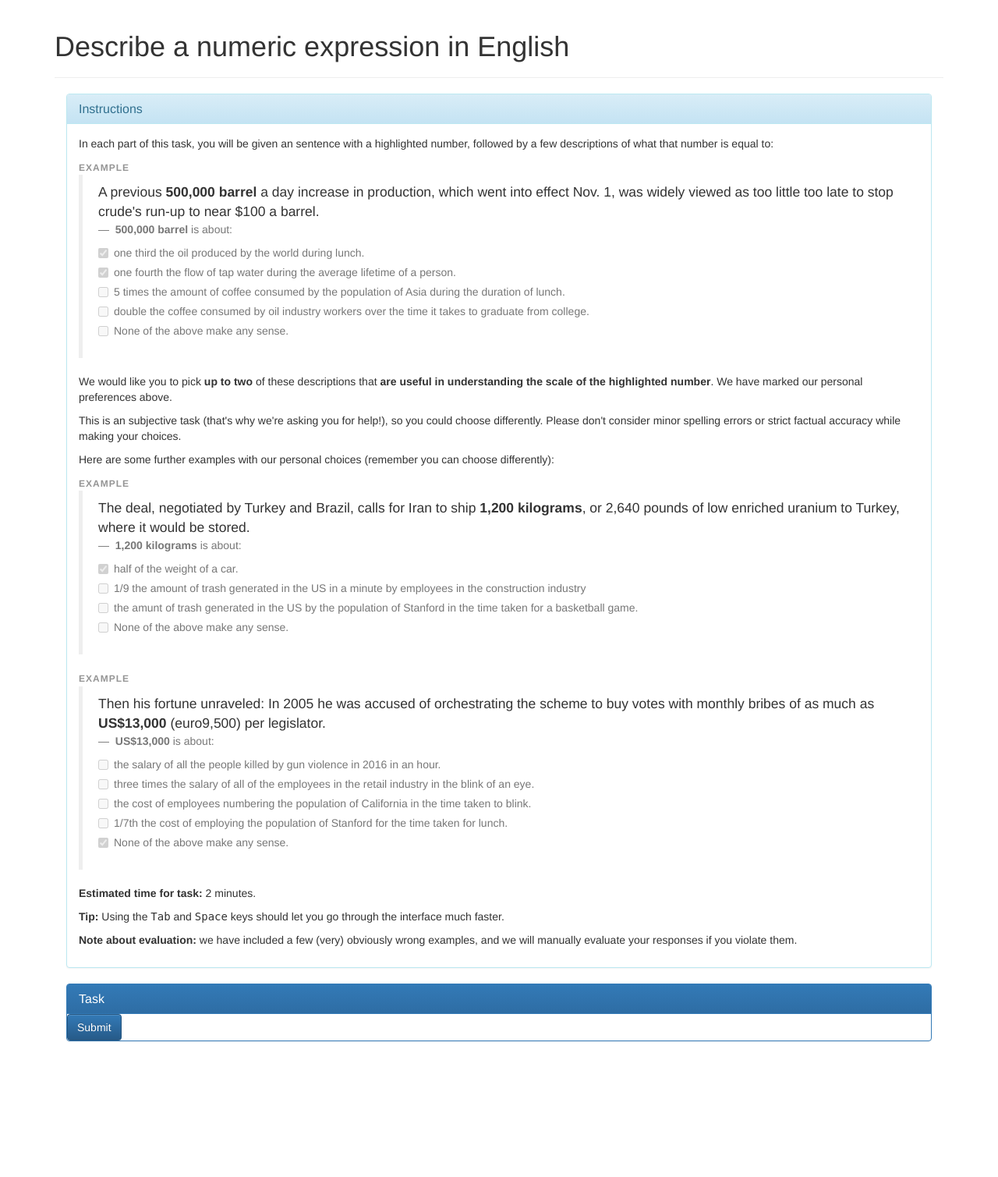
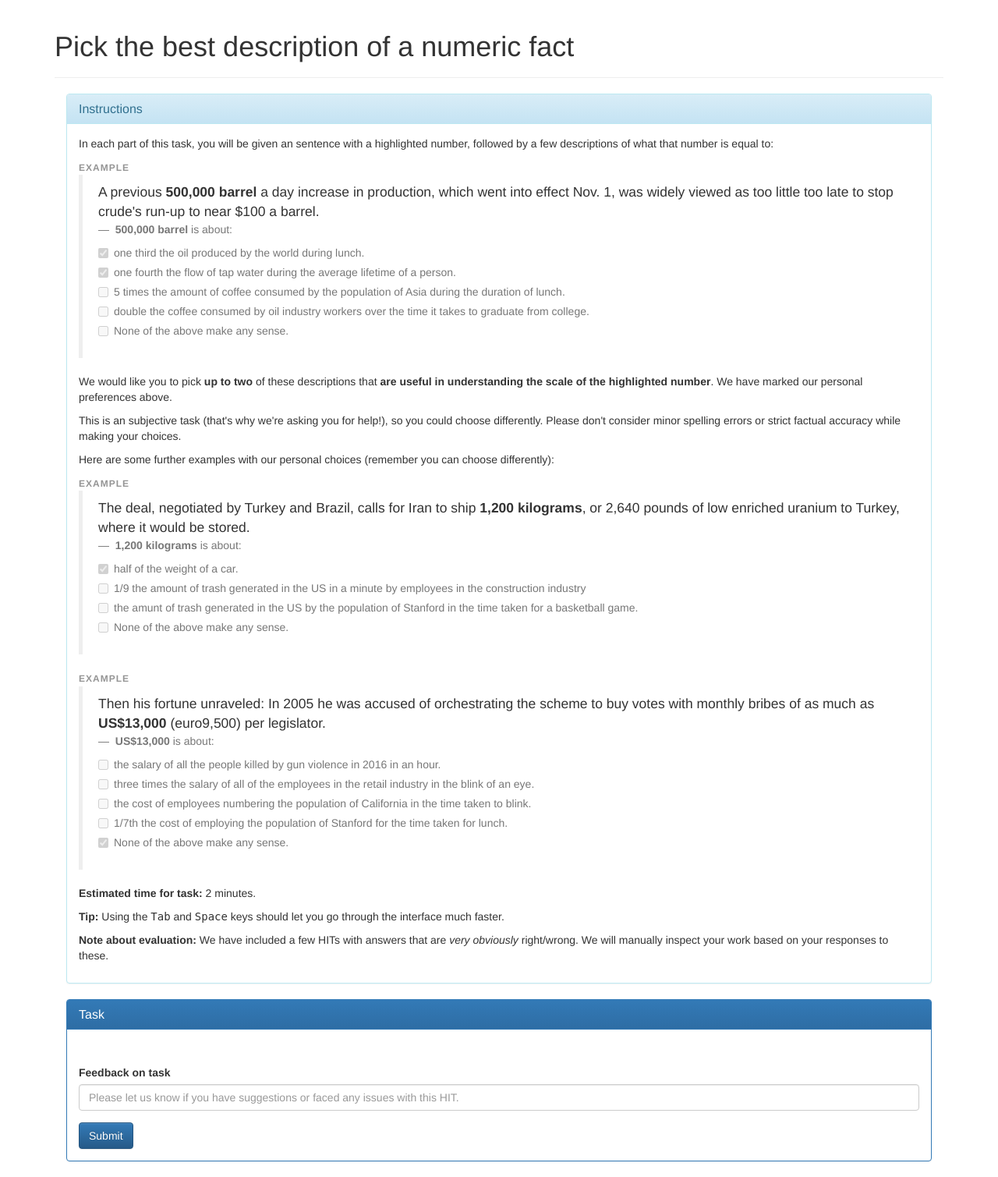
Before and after one commit to arunchaganty/contextual-comparatives, a Django app: a page that uses applesoranges/cc/templates/experiment_rank.html in a window 1280 px wide. Shown: the whole page at 78% size. Before the commit the page ends 1335 px from the top, so only its background shows below. Run offline with Django 3.2, Linux system fonts and the light colour scheme; data that the repository does not hold is empty; some libraries are stand-ins or nearby versions.

Commit message:
Added a task model, and added validation to interface

```diff
--- a/applesoranges/cc/templates/experiment_rank.html
+++ b/applesoranges/cc/templates/experiment_rank.html
@@ -2,7 +2,7 @@
 
 {% block body %}
 <div class="page-header">
-<h1>Describe a numeric expression in English</h1>
+<h1>Pick the best description of a numeric fact</h1>
 </div>
 
 <div class="col-md-12">
@@ -123,7 +123,7 @@
       <b>Tip:</b> Using the <span style="font-family:monospace;">Tab</span> and <span style="font-family:monospace;">Space</span> keys should let you go through the interface much faster.
       </p>
       <p>
-      <b>Note about evaluation:</b> we have included a few (very) obviously wrong examples, and we will manually evaluate your responses if you violate them.
+      <b>Note about evaluation:</b> We have included a few HITs with answers that are <em>very obviously</em> right/wrong. We will manually inspect your work based on your responses to these.
       </p>
     </div>
   </div>
@@ -135,15 +135,15 @@
     </div>
 
     <input id="tasks" type="hidden" name="tasks" value="{{tasks}}">
+    <input id="responses" type="hidden" name="responses" value="">
 
-  <div id="tasklist">
-
+    <div id="tasklist" class="panel-body">
       <div id="choice-template" class="checkbox hidden">
         <label>
-      <input id="response-@@mention_id@@-@@choice_id@@" name="response-@@mention_id@@-@@choice_id@@" type="checkbox"> @@choice_gloss@@
+          <input id="response-@@id@@-@@response_id@@" name="response-@@id@@-@@response_id@@" type="checkbox"> @@choice_gloss@@
         </label>
       </div>
-  <div id="task-template" class="panel panel-default hidden">
+      <div id="task-template" class="panel panel-default hidden task">
         <div class="panel-heading">
           <h4 class="panel-title">Part @@j@@</h4>
         </div>
@@ -154,32 +154,42 @@
             @@sentence_gloss@@
           </blockquote>
 
-      <div id="task-@@mention_id@@" class="form-group">
+          <div class="form-group">
             <b>@@mention_gloss@@</b> is about:
+          </div>
+        </div>
+
+        <div class="alert alert-danger hidden">
+          Please ensure that either "None of the above" is checked or between one and two descriptions are checked.
         </div>
       </div>
     </div>
 
-  </div>
-
+    <div class="panel-body">
       <div class="alert alert-danger hidden" id="errorBox">
-    Some responses were not filled.
+        Some responses were not correctly filled.
       </div>
       <div class="alert alert-success hidden" id="successBox">
         Thank you for your input!
       </div>
 
+      <div class="form-group">
+        <label for="comments">Feedback on task</label>
+        <input type="text" class="form-control" id="comments" placeholder="Please let us know if you have suggestions or faced any issues with this HIT.">
+      </div>
 
       <input name="submit" class="btn btn-primary" type="submit" id="submitButton" value="Submit" />
+    </div>
+
+  </div>
+
+</div>
 
     <script type="text/javascript">
 function parseTasks() {
   var tasks = $('#tasks').attr('value').split('\t');
   for(var i = 0; i < tasks.length; i++) {
     tasks[i] = jQuery.parseJSON(tasks[i]);
-    for(var j = 0; j < tasks[i].choices.length; j++) {
-      tasks[i].choices[j] = jQuery.parseJSON(tasks[i].choices[j]);
-    }
   }
   return tasks;
 }
@@ -192,29 +202,45 @@ function validateInputs() {
   var values = [];
   for (var i = 0; i < tasks.length; i++) {
     var task = tasks[i];
-    var div = $("#task-"+task.mention_id);
+    // Get task div
+    var div = $("#task-"+task.id);
+    // Pull out all
     var inputs = div.find("input:checked");
     var responses = new Array(inputs.length);
+    var hasNone = false;
     for(var j = 0; j < inputs.length; j++) {
       var response_id = $(inputs[j]).attr("id").split("-",3)[2];
       if (response_id == "") {
-        success = false;
         response_id = "-1";
+        hasNone = true;
       }
       responses[j] = parseInt(response_id);
     }
 
     // Make sure there are enough checked box.
-    if (inputs.length == 0 || inputs.length > 3) {
+    if (inputs.length == 0 || inputs.length > 2 || (hasNone && inputs.length > 1)) {
+      // Highlight div focus the first time.
+      if (success) {
+        $(location).attr('hash', '#'+div.attr('id'));
+      }
+      div.addClass('panel-danger');
+      div.removeClass('panel-default');
+      div.children('div.alert-danger').removeClass("hidden");
       success = false;
     } else {
-      values.push({"mention_id" : task.mention_id, "responses" : responses});
+      div.removeClass('panel-danger');
+      div.addClass('panel-default');
+      div.children('div.alert-danger').addClass("hidden");
+
+      values.push({"task_id" : task.id, "responses" : responses});
     }
   }
 
   if (success) {
     $("#errorBox").addClass("hidden");
     $("#successBox").removeClass("hidden");
+
+    $('#responses').attr('value', JSON.stringify(values));
   } else {
     $("#errorBox").removeClass("hidden");
     $("#successBox").addClass("hidden");
@@ -224,14 +250,14 @@ function validateInputs() {
 }
 
 function emptyChoice(mention_id) {
-  return {"mention_id":mention_id, "response_id" : -1, "gloss": "None of the above make any sense."};
+  return {"mention_id":mention_id, "response_id" : -1, "gloss": "None of the above are useful."};
 }
 
 function addChoice(choice) {
   var div = $("#choice-template").clone();
   div.html(div.html()
-      .replace(/@@mention_id@@/g, choice.mention_id)
-      .replace(/@@choice_id@@/g, choice.response_id)
+      .replace(/@@id@@/g, choice.task_id)
+      .replace(/@@response_id@@/g, choice.response_id)
       .replace(/@@choice_gloss@@/g, choice.gloss));
   div.removeAttr("id");
   div.removeClass("hidden");
@@ -243,11 +269,11 @@ function addTask(i, task) {
   var div = $("#task-template").clone();
 
   // Replace @@i@@ and @@prompt@@.
-  div.attr("id","task-" + i);
+  div.attr("id","task-" + task.id);
   div.html(div.html()
       .replace(/@@i@@/g, i)
       .replace(/@@j@@/g, i+1)
-      .replace(/@@mention_id@@/g, task.mention_id)
+      .replace(/@@id@@/g, task.id)
       .replace(/@@sentence_gloss@@/g, task.sentence_gloss)
       .replace(/@@mention_gloss@@/, task.mention_gloss));
   var choice_list = $(div.find('div.form-group')[0]);
@@ -272,8 +298,5 @@ $(document).ready(function() {
 });
     </script>
 
-</div>
-
-</div>
 
 {% endblock %}
--- a/applesoranges/cc/views.py
+++ b/applesoranges/cc/views.py
@@ -3,7 +3,7 @@ from django.shortcuts import render, redirect
 from django.http import HttpResponse
 from django.core.paginator import Paginator, EmptyPage, PageNotAnInteger
 
-from .models import NumericData, NumericMention, NumericExpression, NumericExpressionResponse, NumericMentionExpression
+from .models import NumericData, NumericMention, NumericExpression, NumericExpressionResponse, NumericMentionExpression, NumericMentionExpressionTask
 
 import random
 import csv
@@ -125,68 +125,11 @@ def experiment_expression_results(request):
         'restrict_noinspect' : False,
         'expressions': expressions})
 
-class Choice(object):
-    """
-    lightweight choice
-    """
-
-    def __init__(self, mention_id, response_id, expression_id, gloss):
-        self.mention_id = mention_id
-        self.response_id = response_id
-        self.expression_id = expression_id
-        self.gloss = gloss
-
-    def to_json(self):
-        return json.dumps({'mention_id': self.mention_id,
-            'response_id': self.response_id,
-            'expression_id' : self.expression_id,
-            'gloss' : self.gloss})
-
-class ChoiceSet(object):
-    """
-    Rank options
-    """
-    def __init__(self, mention_id, sentence_gloss, mention_gloss, choices):
-        self.mention_id = mention_id
-        self.sentence_gloss = sentence_gloss
-        self.mention_gloss = mention_gloss
-        self.choices = choices
-
-    @staticmethod
-    def from_mention(mention, choices):
-        """
-        from db mention
-        """
-        responses = [c.numericexpressionresponse_set.order_by('?').first() for c in choices]
-        choices = [Choice(mention.id, r.id, r.expression_id, r.description) for r in responses]
-        return ChoiceSet(mention.id, mention.html(), mention.gloss(), choices)
-
-    def to_json(self):
-        return json.dumps({'mention_id': self.mention_id,
-            'sentence_gloss' : self.sentence_gloss,
-            'mention_gloss' : self.mention_gloss,
-            'choices' : [c.to_json() for c in self.choices]})
-
 def rank_expressions(request):
     """
     Produce a ranking of expressions.
     """
-    GROUP_SIZE = 4
-    WINDOW_SHIFT = 2
-
-    mentions = NumericMention.objects.filter(id__in = NumericMentionExpression.objects.values_list('mention')).order_by('?')[:2]
-
-    tasks = []
-    for mention in mentions:
-        perspectives = NumericExpression.objects.filter(id__in = mention.numericmentionexpression_set.values_list('expression'))
-        # sliding window
-        if len(perspectives) > GROUP_SIZE:
-            choice_sets = [perspectives[i:i+GROUP_SIZE] for i in range(0, len(perspectives), WINDOW_SHIFT)]
-        else:
-            choice_sets = [perspectives,]
-        for choice_set in choice_sets:
-            task = ChoiceSet.from_mention(mention, choice_set)
-            tasks.append(task)
+    tasks = NumericMentionExpressionTask.objects.order_by('?')[:5]
 
     return render(request, 'experiment_rank.html', {
-        'tasks': "\t".join(t.to_json() for t in tasks[:3])})
+        'tasks': "\t".join(t.to_json() for t in tasks)})
```
Also changed, not shown: applesoranges/cc/management/commands/make_rank_task.py (added, +28 -0 lines), applesoranges/cc/models.py (+26 -0 lines), applesoranges/cc/migrations/0017_numericmentionexpressiontask.py (added). Lines whose indentation alone changed are shown as unchanged.
